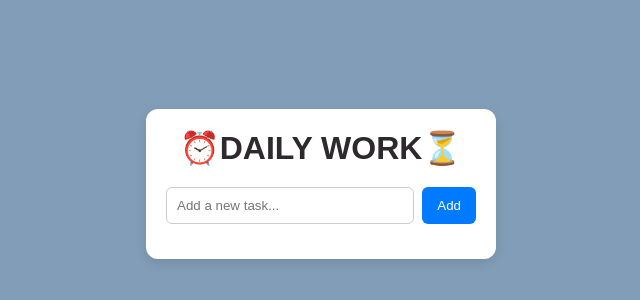
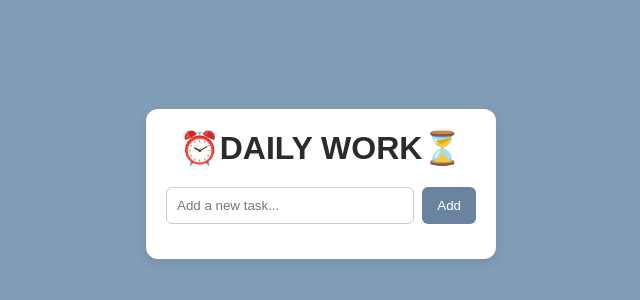
Before and after one commit to alok-kumar0421/TO-DO, a plain HTML site: page index.html in a window 1280 px wide. Shown: the part 216-516 px from the top of the page, without its empty margins (319-959 px from the left). Drawn offline with Linux system fonts and the light colour scheme.

Commit message:
change bg

```diff
--- a/style.css
+++ b/style.css
@@ -43,7 +43,7 @@ h1 {
 #addBtn {
   padding: 10px 15px;
   border: none;
-  background: #007bff;
+  background: #6a84a0;
   color: #fff;
   border-radius: 6px;
   cursor: pointer;
```
